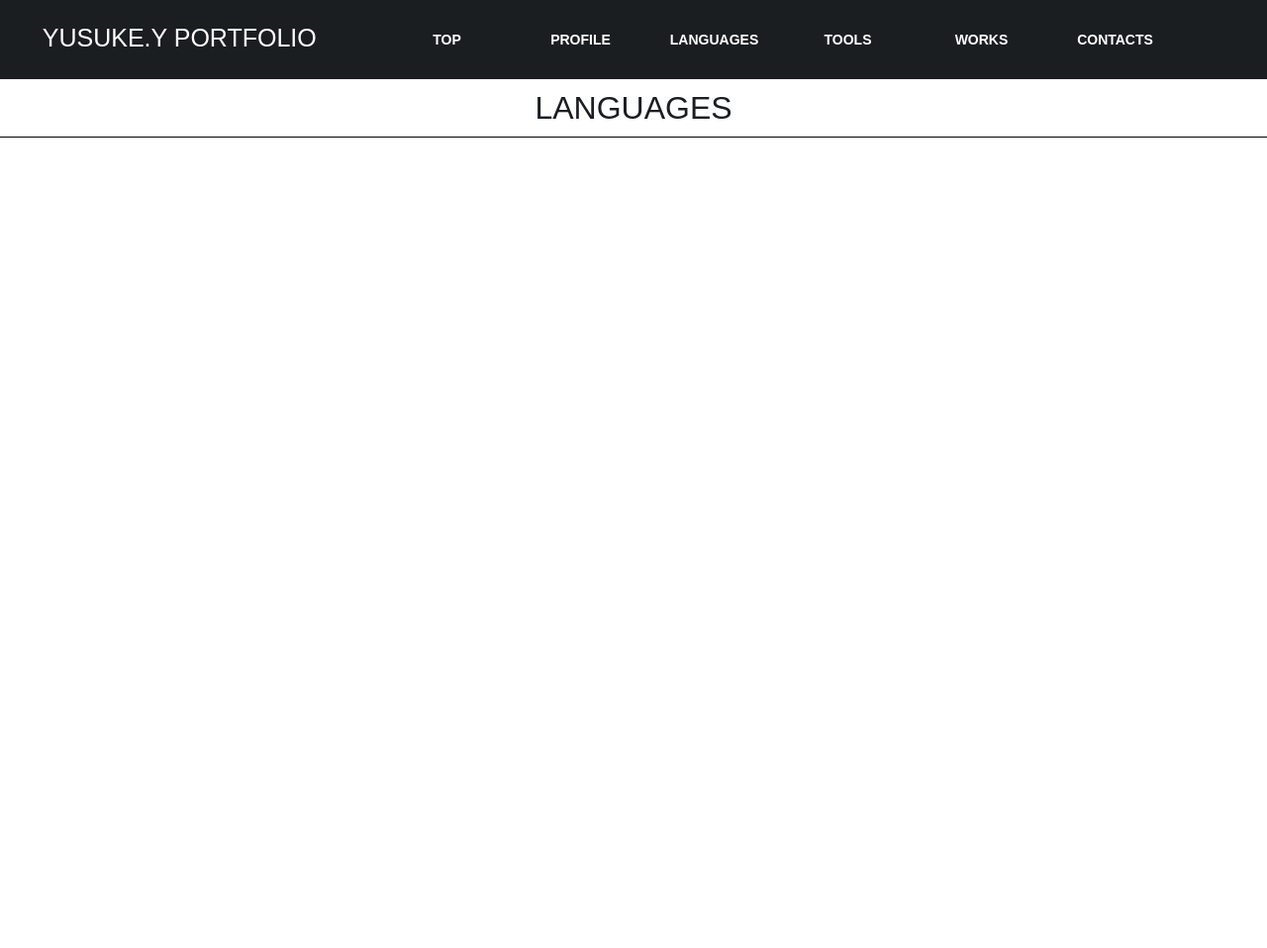
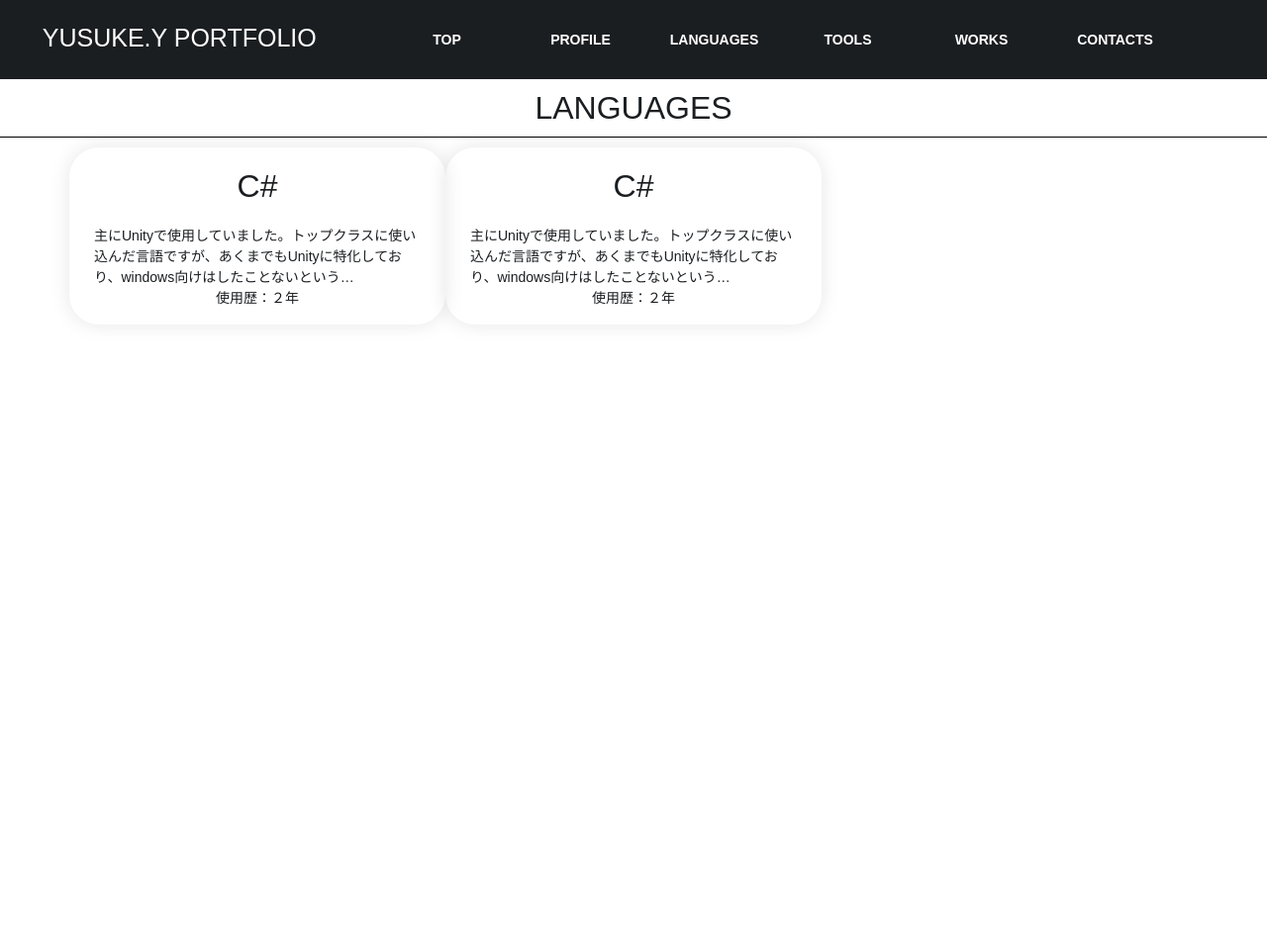
Before and after one commit to yusukeyama/inner-format, a Django app: page /sail/languages/ in a window 1280 px wide. Shown: the top 958 px of the page at 99% size. After the commit the page ends 317 px from the top, so only its background shows below. Run offline with Django 3.2, Linux system fonts and the light colour scheme; some libraries are stand-ins or nearby versions.

Commit message:
add language col

```diff
--- a/mysite/sail/static/sail/css/style.css
+++ b/mysite/sail/static/sail/css/style.css
@@ -205,3 +205,23 @@ h1 {
     background-color: #17a2b8;
     text-decoration: none;
 }
+
+.box-language {
+    box-shadow: 0 0 20px 0 rgba(0,0,0,.1);
+    border-radius: 30px;
+    text-align: center;
+}
+
+.box-header {
+    font-weight: 400;
+    padding: 10px 30px;
+    margin: 10px 0;
+    display: inline-block;
+    text-align: center;
+    position: center;
+}
+.box-body {
+    text-align: left;
+    margin: 0 10px;
+    word-break: break-all;
+}
--- a/mysite/sail/templates/sail/languages.html
+++ b/mysite/sail/templates/sail/languages.html
@@ -2,6 +2,18 @@
 
 {% block content %}
     <h2 class="title">LANGUAGES</h2>
-    <div class="profile-area">
+    <div class="container">
+        <div class="row">
+            <div class="col-lg-4 col-lg-offset-2 box-language">
+                <h2 class="box-header">C#</h2>
+                <p class="box-body">主にUnityで使用していました。トップクラスに使い込んだ言語ですが、あくまでもUnityに特化しており、windows向けはしたことないという…</p>
+                <p>使用歴：２年</p>
+            </div>
+            <div class="col-lg-4 col-lg-offset-2 box-language">
+                <h2 class="box-header">C#</h2>
+                <p class="box-body">主にUnityで使用していました。トップクラスに使い込んだ言語ですが、あくまでもUnityに特化しており、windows向けはしたことないという…</p>
+                <p>使用歴：２年</p>
+            </div>
+        </div>
     </div>
 {% endblock content %}
```
